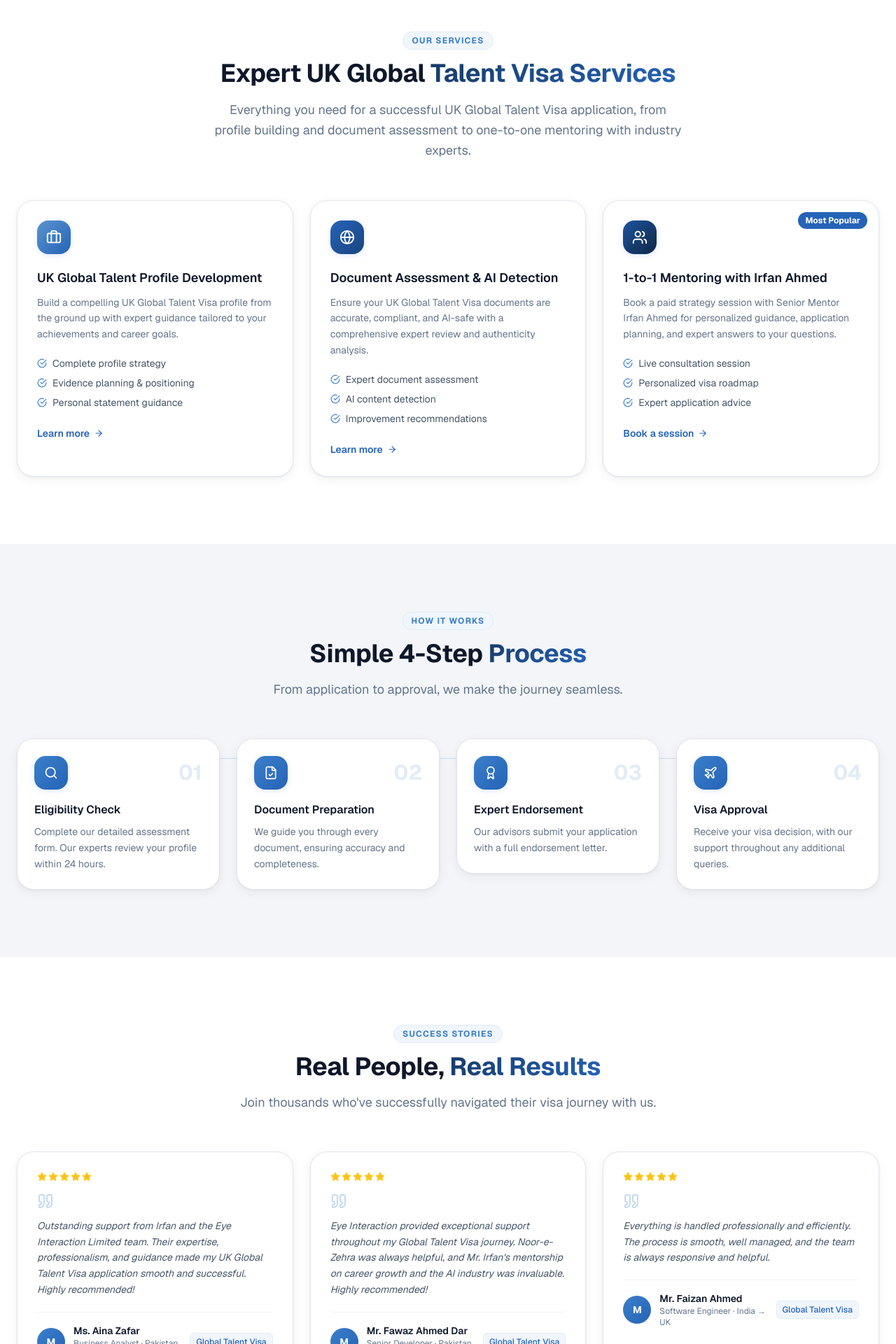
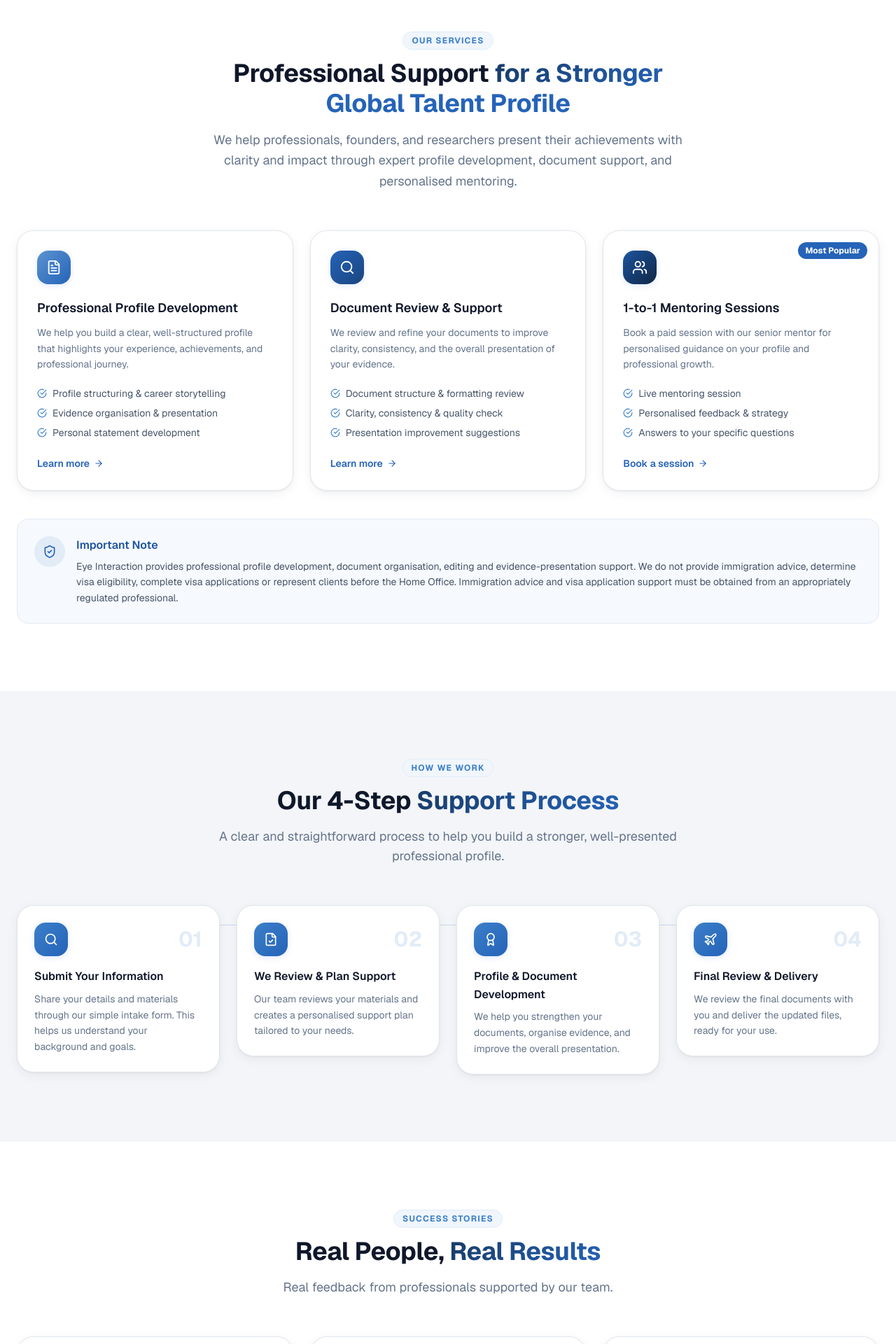
Before and after one commit to irfanahmeduk/eyeinteraction_v1, a Next.js app: page / in a window 1280 px wide. Shown: the part 880-2800 px from the top of the page at 70% size. Built offline with nearby package versions, Linux system fonts and the light colour scheme.

Commit message:
add fixes

```diff
--- a/src/components/layout/Footer.jsx
+++ b/src/components/layout/Footer.jsx
@@ -44,9 +44,9 @@ const SOCIAL_LINKS = [
 ];
 
 const TRUST_BADGES = [
-  "500+ Profiles Reviewed",
-  "Expert-Led Guidance",
-  "UK Global Talent Specialists",
+  "Research & Academic Support",
+  "Technology Profile Development",
+  "Founder & Innovation Support",
 ];
 
 export function Footer() {
@@ -64,10 +64,10 @@ export function Footer() {
                 Start Today
               </p>
               <h2 className="text-3xl md:text-4xl font-display font-bold text-white leading-tight mb-3">
-              Ready to Secure Your UK Global Talent Visa?
+                Ready to Strengthen Your Professional Profile?
               </h2>
               <p className="text-slate-400 text-base leading-relaxed">
-              Build a stronger application with expert profile development, document assessment, and personalized guidance from experienced UK Global Talent Visa specialists.
+                Present your research, technology experience, innovation and professional achievements with clarity through profile development, document review and personalised mentoring.
               </p>
 
               <div className="flex flex-wrap gap-x-5 gap-y-2 mt-5">
@@ -88,13 +88,13 @@ export function Footer() {
                 href="/eligibility"
                 className="btn btn-primary text-sm px-6 py-3 shadow-lg shadow-brand-900/40"
               >
-                Check Eligibility
+                Request a Profile Review
               </Link>
               <Link
                 href="/contact"
                 className="flex items-center justify-center gap-1.5 px-6 py-3 rounded-lg text-sm font-semibold text-white border border-slate-600 hover:border-slate-400 hover:bg-slate-800 transition-all duration-200"
               >
-                Book a Consultation
+                Book a Mentoring Session
                 <ArrowUpRight size={15} />
               </Link>
             </div>
@@ -121,7 +121,7 @@ export function Footer() {
             </Link>
 
             <p className="text-slate-400 text-sm leading-relaxed mb-7 max-w-xs">
-            Eye Interaction specializes in UK Global Talent Visa (GTV) support, offering profile development, evidence strategy, document assessment, AI detection, and one-to-one mentoring to help exceptional professionals strengthen their endorsement applications.
+              Eye Interaction specializes in UK Global Talent Visa (GTV) support, offering profile development, evidence strategy, document assessment, AI detection, and one-to-one mentoring to help exceptional professionals strengthen their endorsement applications.
             </p>
 
             <ul className="space-y-3">
--- a/src/components/layout/FooterNewsletter.jsx
+++ b/src/components/layout/FooterNewsletter.jsx
@@ -11,10 +11,10 @@ export function FooterNewsletter() {
         <div className="flex flex-col md:flex-row items-start md:items-center justify-between gap-5">
           <div>
             <h3 className="text-base font-semibold text-white mb-1">
-            Stay Ahead with UK Global Talent Updates
+            Stay Ahead in Research, Technology & Innovation
             </h3>
             <p className="text-sm text-slate-400">
-            Get expert insights, Home Office updates, endorsement guidance, and practical application tips delivered straight to your inbox.
+            Receive practical insights on professional profile development, research communication, digital technology, innovation and career growth.
             </p>
           </div>
           <form
--- a/src/components/sections/FAQSection.jsx
+++ b/src/components/sections/FAQSection.jsx
@@ -18,24 +18,24 @@ import {
 
 const FAQS = [
   {
-    question: "Is the eligibility check really free?",
+    question: "Who can use Eye Interaction’s services?",
     answer:
-      "Yes. Our initial eligibility assessment is completely free with no obligation. You receive a personalised report from our experts within 24 hours.",
+      "We support researchers, technology professionals, startup founders, academics and innovators who want to strengthen how they present their work, achievements and professional impact.",
   },
   {
-    question: "How long does the visa process usually take?",
+    question: "What research support do you provide?",
     answer:
-      "Timelines vary by route and country. Most skilled worker and talent visa endorsements are completed within 2–6 weeks once documents are ready. We give you a clear timeline at the start.",
+      "We provide support with research-profile development, publication planning, document structure, academic presentation, conference materials and the clear communication of research contributions. We do not guarantee publication or acceptance.",
   },
   {
-    question: "What documents will I need?",
+    question: "How do you support technology professionals and founders?",
     answer:
-      "Requirements depend on your visa category. After your eligibility check, your case manager provides a tailored checklist — passport, employment proof, qualifications, and any route-specific forms.",
+      "We help professionals and founders present technical projects, product development, innovation, leadership, industry contributions and measurable impact in a clear and well-structured professional profile.",
   },
   {
-    question: "Can you help if I was refused before?",
+    question: "What documents can your team review?",
     answer:
-      "In many cases, yes. We review previous refusals, identify gaps, and advise on the strongest route forward. Share your history during the eligibility assessment for honest guidance.",
+      "We can review CVs, professional biographies, personal statements, research summaries, publication records, project descriptions, achievement portfolios and supporting evidence for clarity, consistency, structure and presentation.",
   },
 ];
 
@@ -59,13 +59,12 @@ export function FAQSection() {
               </span>
 
               <h2 className="text-display-md font-display font-bold text-slate-900 mb-4 leading-tight">
-                Good to Know{" "}
-                <span className="heading-gradient">Before You Apply</span>
+                Supporting Research, Innovation
+                <span className="heading-gradient"> & Digital Talent</span>
               </h2>
 
               <p className="text-slate-500 text-base leading-relaxed mb-8">
-                Clear answers to what applicants ask most — so you can move
-                forward with confidence.
+                Clear answers about our professional profile, research, technology and document-support services.
               </p>
 
               {/* Help Card */}
--- a/src/components/sections/HeroSection.jsx
+++ b/src/components/sections/HeroSection.jsx
@@ -267,7 +267,7 @@ export function HeroSection() {
               <div className="inline-flex items-center gap-2 glass-light rounded-full px-4 py-2 mb-6">
                 <span className="flex h-2 w-2 rounded-full bg-emerald-500 animate-pulse" />
                 <span className="text-slate-600 text-xs font-medium tracking-wide">
-                  Now accepting applications for {new Date().getFullYear()}
+                  Now accepting professional profile review enquiries for {new Date().getFullYear()}
                 </span>
               </div>
             </motion.div>
@@ -277,9 +277,9 @@ export function HeroSection() {
               className="text-display-xl lg:text-display-2xl font-display font-bold text-slate-900 leading-[1.08] mb-6"
             >
 
-              Your <br/>
+              Build a <br/>
               <span className="relative inline-block">
-                <span className="heading-gradient-accent">Global Visa Success</span>
+                <span className="heading-gradient-accent">Stronger <br /> Global Talent</span>
                 <svg
                   className="absolute -bottom-2 left-0 w-full"
                   viewBox="0 0 300 12"
@@ -294,14 +294,15 @@ export function HeroSection() {
                   />
                 </svg>
               </span>{" "}
-              Starts Here
+              Profile
             </motion.h1>
 
             <motion.p
               variants={HERO_ANIMATIONS.item}
               className="text-lg text-slate-600 leading-relaxed mb-8 max-w-lg"
             >
-              Navigate your visa journey with confidence. From eligibility assessment to expert guidance and application support, we help professionals, founders, and global talent move forward faster.
+              Present your professional achievements with clarity and confidence. We support technology professionals, founders and researchers with profile development, document organisation, editing and evidence presentation.
+
             </motion.p>
 
             <motion.div variants={HERO_ANIMATIONS.item} className="flex flex-wrap gap-3 mb-9">
@@ -318,7 +319,7 @@ export function HeroSection() {
 
             <motion.div variants={HERO_ANIMATIONS.item} className="flex flex-col sm:flex-row gap-3.5">
               <Link href="/eligibility" className="btn btn-primary text-sm px-7 py-3.5">
-                Check Your Eligibility
+              Request a Profile Review.
                 <ArrowRight size={16} />
               </Link>
               <Link href="/success-stories" className="btn btn-outline text-sm px-7 py-3.5 gap-2 bg-white/60 hover:bg-white">
--- a/src/components/sections/ProcessSection.jsx
+++ b/src/components/sections/ProcessSection.jsx
@@ -7,26 +7,26 @@ const STEPS = [
     {
         icon: Search,
         step: "01",
-    title: "Eligibility Check",
-    desc: "Complete our detailed assessment form. Our experts review your profile within 24 hours.",
+        title: "Submit Your Information",
+        desc: "Share your details and materials through our simple intake form. This helps us understand your background and goals.",
     },
     {
         icon: FileCheck,
         step: "02",
-    title: "Document Preparation",
-    desc: "We guide you through every document, ensuring accuracy and completeness.",
+        title: "We Review & Plan Support",
+        desc: "Our team reviews your materials and creates a personalised support plan tailored to your needs.",
     },
     {
         icon: Award,
         step: "03",
-    title: "Expert Endorsement",
-    desc: "Our advisors submit your application with a full endorsement letter.",
+        title: "Profile & Document Development",
+        desc: "We help you strengthen your documents, organise evidence, and improve the overall presentation.",
     },
     {
         icon: Plane,
         step: "04",
-    title: "Visa Approval",
-    desc: "Receive your visa decision, with our support throughout any additional queries.",
+        title: "Final Review & Delivery",
+        desc: "We review the final documents with you and deliver the updated files, ready for your use.",
     },
 ];
 
@@ -38,13 +38,13 @@ export function ProcessSection() {
                 {/* Header */}
                 <div className="text-center max-w-2xl mx-auto mb-14" data-animate>
                     <span className="inline-block text-xs font-bold uppercase tracking-widest text-brand-500 mb-3 px-3 py-1 bg-brand-50 rounded-full border border-brand-100">
-            How It Works
+                        HOW WE WORK
                     </span>
                     <h2 className="text-display-md font-display font-bold text-slate-900 mb-4">
-            Simple 4-Step <span className="heading-gradient">Process</span>
+                        Our 4-Step <span className="heading-gradient">Support Process</span>
                     </h2>
                     <p className="text-slate-500 text-lg">
-            From application to approval, we make the journey seamless.
+                        A clear and straightforward process to help you build a stronger, well-presented professional profile.
                     </p>
                 </div>
 
--- a/src/components/sections/ServicesSection.jsx
+++ b/src/components/sections/ServicesSection.jsx
@@ -2,28 +2,32 @@
 
 import Link from "next/link";
 import { motion } from "framer-motion";
-import { Briefcase, Globe, Users, ArrowRight, CheckCircle } from "lucide-react";
+import { FileText, Search, Users, ArrowRight, CheckCircle, ShieldCheck } from "lucide-react";
 
 const SERVICES = [
   {
-    icon: Briefcase,
-    title: "UK Global Talent Profile Development",
+    icon: FileText,
+    title: "Professional Profile Development",
     description:
-      "Build a compelling UK Global Talent Visa profile from the ground up with expert guidance tailored to your achievements and career goals.",
-    features: ["Complete profile strategy", "Evidence planning & positioning", "Personal statement guidance"],
+      "We help you build a clear, well-structured profile that highlights your experience, achievements, and professional journey.",
+    features: [
+      "Profile structuring & career storytelling",
+      "Evidence organisation & presentation",
+      "Personal statement development",
+    ],
     color: "from-brand-400 to-brand-600",
     href: "/eligibility",
     featured: false,
   },
   {
-    icon: Globe,
-    title: "Document Assessment & AI Detection",
+    icon: Search,
+    title: "Document Review & Support",
     description:
-      "Ensure your UK Global Talent Visa documents are accurate, compliant, and AI-safe with a comprehensive expert review and authenticity analysis.",
+      "We review and refine your documents to improve clarity, consistency, and the overall presentation of your evidence.",
     features: [
-      "Expert document assessment",
-      "AI content detection",
-      "Improvement recommendations",
+      "Document structure & formatting review",
+      "Clarity, consistency & quality check",
+      "Presentation improvement suggestions",
     ],
     color: "from-brand-600 to-brand-800",
     href: "/eligibility",
@@ -31,10 +35,14 @@ const SERVICES = [
   },
   {
     icon: Users,
-    title: "1-to-1 Mentoring with Irfan Ahmed",
+    title: "1-to-1 Mentoring Sessions",
     description:
-      "Book a paid strategy session with Senior Mentor Irfan Ahmed for personalized guidance, application planning, and expert answers to your questions.",
-    features: ["Live consultation session", "Personalized visa roadmap", "Expert application advice"],
+      "Book a paid session with our senior mentor for personalised guidance on your profile and professional growth.",
+    features: [
+      "Live mentoring session",
+      "Personalised feedback & strategy",
+      "Answers to your specific questions",
+    ],
     color: "from-brand-700 to-brand-950",
     href: "/eligibility",
     button: "Book a session",
@@ -53,11 +61,14 @@ export function ServicesSection() {
             Our Services
           </span>
           <h2 className="text-display-md font-display font-bold text-slate-900 mb-4">
-            Expert UK Global {' '}
-            <span className="heading-gradient">Talent Visa Services</span>
+            Professional Support {" "}
+            <span className="heading-gradient">for a Stronger</span> <br />
+            <span className="text-brand-600">Global Talent Profile</span>
           </h2>
           <p className="text-slate-500 text-lg leading-relaxed">
-          Everything you need for a successful UK Global Talent Visa application, from profile building and document assessment to one-to-one mentoring with industry experts.
+            We help professionals, founders, and researchers present their achievements
+            with clarity and impact through expert profile development, document support,
+            and personalised mentoring.
           </p>
         </div>
 
@@ -113,7 +124,7 @@ export function ServicesSection() {
                 href={service.href}
                 className="flex items-center gap-1.5 text-sm font-semibold text-brand-600 hover:text-brand-700 transition-colors"
               >
-                {service.button || 'Learn more '}
+                {service.button || "Learn more"}
                 <ArrowRight
                   size={14}
                   className="group-hover:translate-x-1 transition-transform"
@@ -123,6 +134,24 @@ export function ServicesSection() {
           ))}
         </div>
 
+        {/* Important Note */}
+        <div className="mt-10 flex items-start gap-4 rounded-2xl border border-brand-100 bg-brand-50/60 p-6">
+          <div className="w-11 h-11 shrink-0 rounded-full bg-brand-100 flex items-center justify-center">
+            <ShieldCheck size={20} className="text-brand-600" />
+          </div>
+          <div>
+            <h4 className="text-brand-700 font-semibold mb-1.5">Important Note</h4>
+            <p className="text-sm text-slate-600 leading-relaxed">
+              Eye Interaction provides professional profile development, document
+              organisation, editing and evidence-presentation support. We do not provide
+              immigration advice, determine visa eligibility, complete visa applications
+              or represent clients before the Home Office. Immigration advice and visa
+              application support must be obtained from an appropriately regulated
+              professional.
+            </p>
+          </div>
+        </div>
+
       </div>
     </section>
   );
--- a/src/components/sections/TestimonialsSection.jsx
+++ b/src/components/sections/TestimonialsSection.jsx
@@ -10,27 +10,27 @@ const TESTIMONIALS = [
     role: "Business Analyst",
     country: "Pakistan → UK",
     quote:
-      "Outstanding support from Irfan and the Eye Interaction Limited team. Their expertise, professionalism, and guidance made my UK Global Talent Visa application smooth and successful. Highly recommended!",
+      "The Eye Interaction team provided clear and professional support in organising my achievements and improving the presentation of my documents. Their feedback helped me communicate my experience with greater clarity and confidence.",
     rating: 5,
-    visa: "Global Talent Visa",
+    visa: "Profile Development",
   },
   {
     name: "Mr. Fawaz Ahmed Dar",
     role: "Senior Developer",
     country: "Pakistan → UK",
     quote:
-      "Eye Interaction provided exceptional support throughout my Global Talent Visa journey. Noor-e-Zehra was always helpful, and Mr. Irfan's mentorship on career growth and the AI industry was invaluable. Highly recommended!",
+      "Eye Interaction supported me with structured profile feedback and practical mentoring. Noor-e-Zehra was responsive throughout, and Irfan’s guidance on professional growth and the AI industry was particularly valuable.",
     rating: 5,
-    visa: "Global Talent Visa",
+    visa: "Mentoring Support",
   },
   {
     name: "Mr. Faizan Ahmed",
     role: "Software Engineer",
     country: "India → UK",
     quote:
-      "Everything is handled professionally and efficiently. The process is smooth, well managed, and the team is always responsive and helpful.",
+      "The service was professional, organised and efficient. Communication was clear, the process was well managed, and the team was responsive whenever I needed support.",
     rating: 5,
-    visa: "Global Talent Visa",
+    visa: "Document Support",
   },
 ];
 
@@ -49,7 +49,7 @@ export function TestimonialsSection() {
             <span className="heading-gradient">Real Results</span>
           </h2>
           <p className="text-slate-500 text-lg">
-            Join thousands who&apos;ve successfully navigated their visa journey with us.
+          Real feedback from professionals supported by our team.
           </p>
         </div>
 
```
Lines whose indentation alone changed are shown as unchanged.
